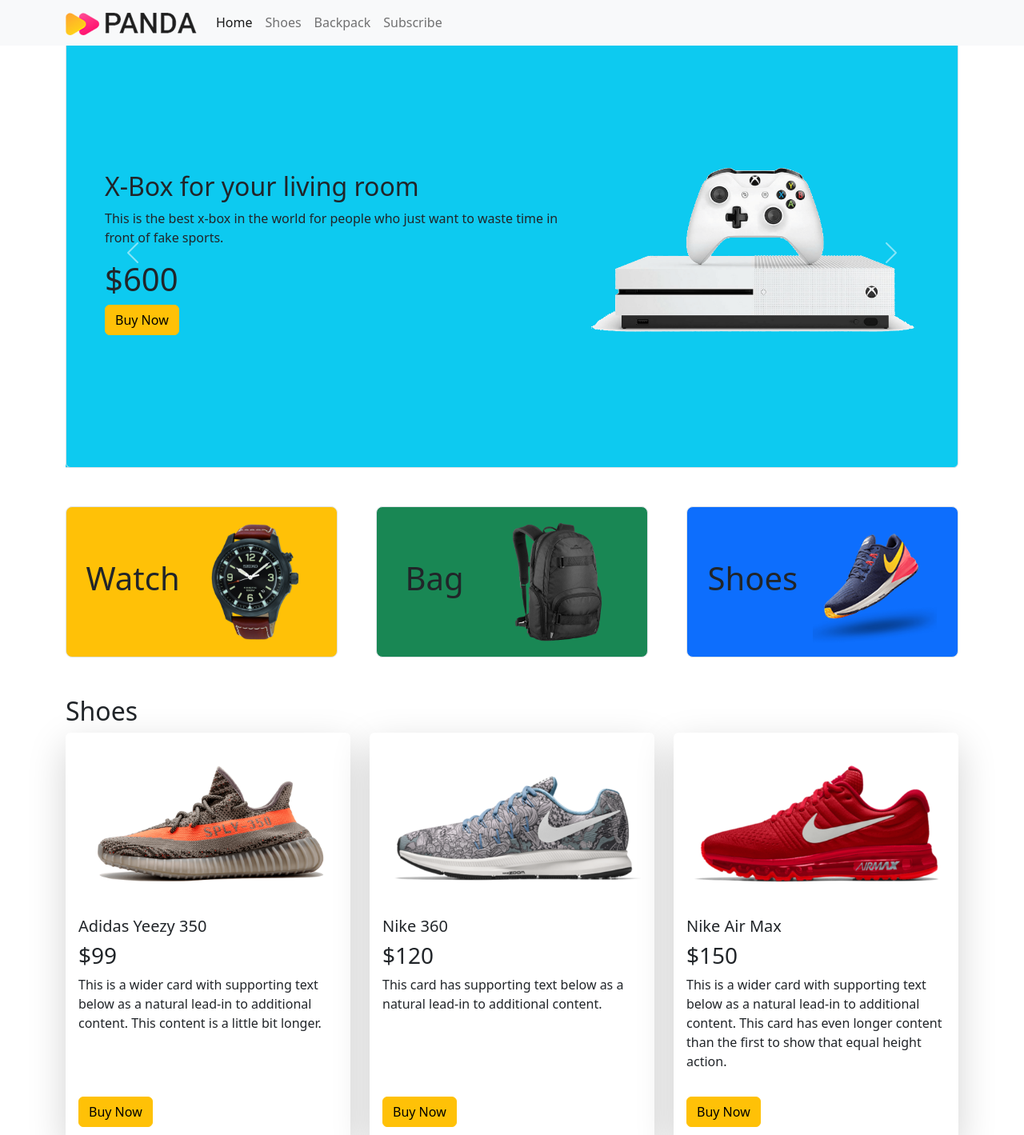
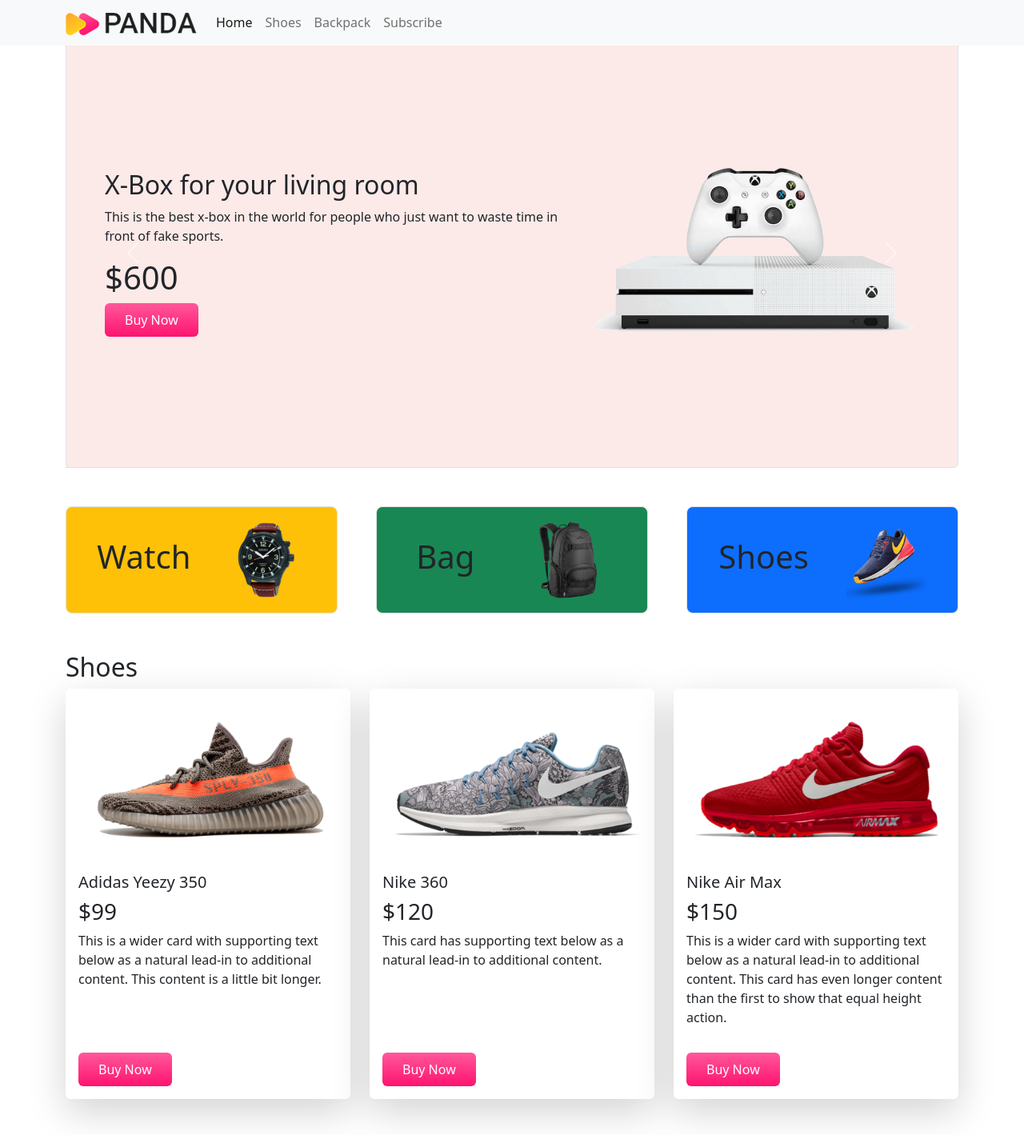
Before and after one commit to nafisnihal/panda-commerce-bootstrap, a plain HTML site: page index.html in a window 1280 px wide. Shown: the top 1419 px of the page at 80% size. Drawn offline with nearby package versions, Linux system fonts and the light colour scheme.

Commit message:
added custom css

```diff
--- /dev/null
+++ b/css/style.css
@@ -0,0 +1,13 @@
+.panda-bg-info {
+  background-color: #fceae8;
+}
+.categories img {
+  width: 100px;
+}
+.panda-btn-buy-now {
+  background-image: linear-gradient(to bottom, #ff589b 0%, #ff136f 100%);
+  color: #fff;
+  border: none;
+  border-radius: 8px px;
+  padding: 9px 25px;
+}
--- a/index.html
+++ b/index.html
@@ -10,6 +10,8 @@
       integrity="sha384-gH2yIJqKdNHPEq0n4Mqa/HGKIhSkIHeL5AyhkYV8i59U5AR6csBvApHHNl/vI1Bx"
       crossorigin="anonymous"
     />
+    <!-- custom css -->
+    <link rel="stylesheet" href="css/style.css" />
   </head>
   <body>
     <header class="container">
@@ -55,7 +57,9 @@
           data-bs-ride="carousel"
         >
           <div class="carousel-inner">
-            <div class="carousel-item active border rounded bg-info p-5">
+            <div
+              class="carousel-item active border border-0 rounded panda-bg-info p-5"
+            >
               <div class="row">
                 <div class="col-lg-7 d-flex align-items-center">
                   <div>
@@ -65,7 +69,7 @@
                       just want to waste time in front of funky world.
                     </p>
                     <h1>$300</h1>
-                    <div class="btn btn-warning">Buy Now</div>
+                    <div class="btn panda-btn-buy-now">Buy Now</div>
                   </div>
                 </div>
                 <div class="col-lg-5">
@@ -77,7 +81,7 @@
                 </div>
               </div>
             </div>
-            <div class="carousel-item active border rounded bg-info p-5">
+            <div class="carousel-item active border rounded panda-bg-info p-5">
               <div class="row">
                 <div class="col-lg-7 d-flex align-items-center">
                   <div>
@@ -87,7 +91,7 @@
                       to waste time in front of tv.
                     </p>
                     <h1>$900</h1>
-                    <div class="btn btn-warning">Buy Now</div>
+                    <div class="btn panda-btn-buy-now">Buy Now</div>
                   </div>
                 </div>
                 <div class="col-lg-5">
@@ -99,7 +103,7 @@
                 </div>
               </div>
             </div>
-            <div class="carousel-item active border rounded bg-info p-5">
+            <div class="carousel-item active border rounded panda-bg-info p-5">
               <div class="row">
                 <div class="col-lg-7 d-flex align-items-center">
                   <div>
@@ -109,7 +113,7 @@
                       want to waste time in front of fake sports.
                     </p>
                     <h1>$600</h1>
-                    <div class="btn btn-warning">Buy Now</div>
+                    <div class="btn panda-btn-buy-now">Buy Now</div>
                   </div>
                 </div>
                 <div class="col-lg-5">
@@ -147,7 +151,7 @@
     <main>
       <!-- categories -->
       <div class="container text-center my-5">
-        <div class="row g-5">
+        <div class="row g-5 categories">
           <div class="col-lg-4 col-md-6 col-sm-12">
             <div
               class="p-3 border rounded-3 bg-warning d-flex align-items-center justify-content-around"
@@ -196,7 +200,7 @@
                 </p>
               </div>
               <div class="m-3">
-                <div class="btn btn-warning">Buy Now</div>
+                <div class="btn panda-btn-buy-now">Buy Now</div>
               </div>
             </div>
           </div>
@@ -216,7 +220,7 @@
                 </p>
               </div>
               <div class="m-3">
-                <div class="btn btn-warning">Buy Now</div>
+                <div class="btn panda-btn-buy-now">Buy Now</div>
               </div>
             </div>
           </div>
@@ -237,7 +241,7 @@
                 </p>
               </div>
               <div class="m-3">
-                <div class="btn btn-warning">Buy Now</div>
+                <div class="btn panda-btn-buy-now">Buy Now</div>
               </div>
             </div>
           </div>
@@ -261,7 +265,7 @@
                 </p>
               </div>
               <div class="m-3">
-                <div class="btn btn-warning">Buy Now</div>
+                <div class="btn panda-btn-buy-now">Buy Now</div>
               </div>
             </div>
           </div>
@@ -277,7 +281,7 @@
                 </p>
               </div>
               <div class="m-3">
-                <div class="btn btn-warning">Buy Now</div>
+                <div class="btn panda-btn-buy-now">Buy Now</div>
               </div>
             </div>
           </div>
@@ -294,7 +298,7 @@
                 </p>
               </div>
               <div class="m-3">
-                <div class="btn btn-warning">Buy Now</div>
+                <div class="btn panda-btn-buy-now">Buy Now</div>
               </div>
             </div>
           </div>
@@ -302,7 +306,11 @@
       </section>
       <!-- backpack end -->
       <!-- subscribe -->
-      <section style="height: 300px" class="container d-flex justify-content-center align-items-center bg-info" id="subscribe">
+      <section
+        style="height: 300px"
+        class="container d-flex justify-content-center align-items-center panda-bg-info"
+        id="subscribe"
+      >
         <div>
           <h2>Subscribe Our Newsletter</h2>
           <p>Get updates on sales, specials and more</p>
@@ -315,14 +323,21 @@
                 aria-describedby="emailHelp"
               />
             </div>
-            <button type="submit" class="btn btn-warning">Subscribe</button>
+            <button type="submit" class="btn panda-btn-buy-now">
+              Subscribe
+            </button>
           </form>
         </div>
       </section>
       <!-- subscribe end -->
     </main>
     <footer class="mt-5 text-center">
-        <p><small>©2022. Panda Commerce. All rights reserved. Nafis Nihal, Dhaka.</small></p>
+      <p>
+        <small
+          >©2022. Panda Commerce. All rights reserved. Nafis Nihal,
+          Dhaka.</small
+        >
+      </p>
     </footer>
 
     <script
```
